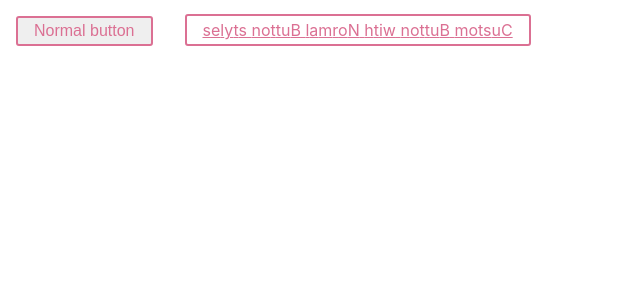
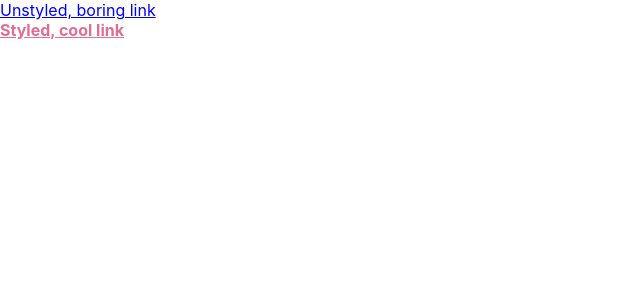
Before and after one commit to rodrigovallades/styled-components-study, a React (Create React App) app: page / in a window 1280 px wide. Shown: the top 300 px of the page, without its empty margins (0-640 px from the left). Built offline with nearby package versions, Linux system fonts and the light colour scheme.

Commit message:
✨ Style a third-party component

```diff
--- a/src/App.js
+++ b/src/App.js
@@ -4,22 +4,22 @@ import styled from 'styled-components';
 class App extends Component {
 
 	render() {
-		// The Button from the last section without the interpolations
-		const Button = styled.button`
+		// Custom component
+		const Link = ({ className, children }) => (
+			<a className={className} href="/">
+				{children}
+			</a>
+		)
+
+		const StyledLink = styled(Link)`
 			color: palevioletred;
-			font-size: 1em;
-			margin: 1em;
-			padding: 0.25em 1em;
-			border: 2px solid palevioletred;
-			border-radius: 3px;
-		`;
-
-		const ReversedButton = props => <a {...props} children={props.children.split('').reverse()} />
-
+			font-weight: bold;
+		`
 		return (
 			<React.Fragment>
-				<Button>Normal button</Button>
-				<Button as={ReversedButton} href="http://www.amaro.com">Custom Button with Normal Button styles</Button>
+				<Link>Unstyled, boring link</Link>
+				<br />
+				<StyledLink>Styled, cool link</StyledLink>
 			</React.Fragment>
 		);
 	}
```
